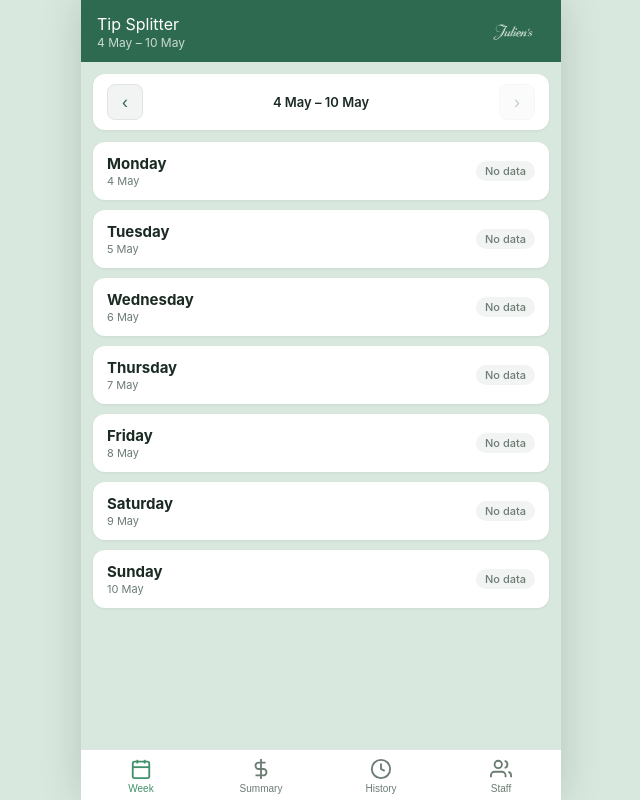
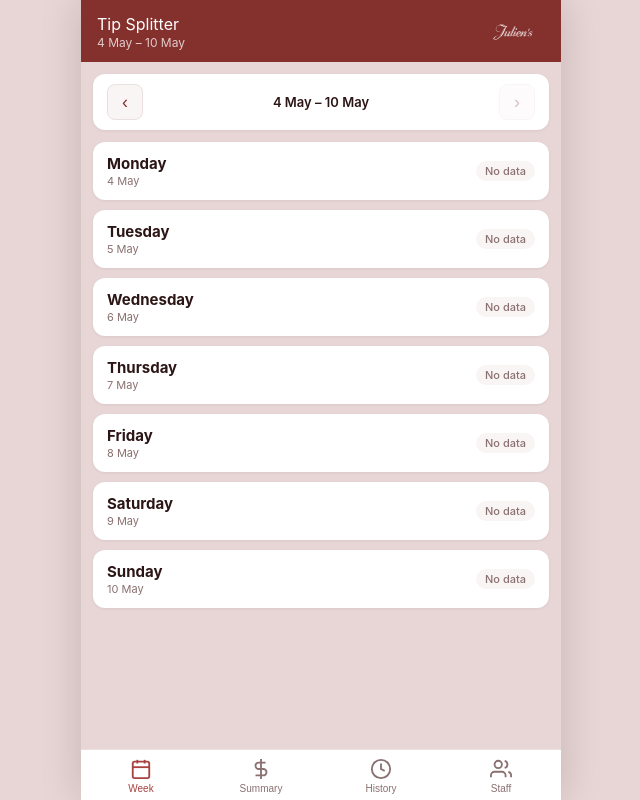
Before and after one commit to rom2o/TipSplitter, a Flask app: page / in a window 1280 px wide. Shown: the whole page, without its empty margins (319-959 px from the left). Run offline with Flask 3, Linux system fonts and the light colour scheme; data comes from the database, SQL or seed files in the repository; data that the repository does not hold is empty.

Commit message:
Retheme app to burgundy palette matching JBB logo (#84302D)

```diff
--- a/templates/index.html
+++ b/templates/index.html
@@ -13,14 +13,14 @@
     *, *::before, *::after { box-sizing: border-box; margin: 0; padding: 0; }
 
     :root {
-      --green:   #2D6A4F;
-      --green2:  #40916C;
-      --mint:    #74C69D;
-      --bg:      #F2F4F3;
+      --green:   #84302D;
+      --green2:  #A84340;
+      --mint:    #C4706D;
+      --bg:      #FAF5F5;
       --card:    #FFFFFF;
-      --border:  #E0E5E2;
-      --text:    #1B2B23;
-      --muted:   #6B7C73;
+      --border:  #EAE0E0;
+      --text:    #2C1515;
+      --muted:   #8A7070;
       --red:     #D62839;
       --safe:    env(safe-area-inset-bottom, 0px);
     }
@@ -31,7 +31,7 @@
     #app { display: flex; flex-direction: column; height: 100%; }
 
     @media (min-width: 768px) {
-      body { background: #D8E8DE; display: flex; justify-content: center; align-items: stretch; }
+      body { background: #E8D5D5; display: flex; justify-content: center; align-items: stretch; }
       #app { max-width: 480px; width: 100%; box-shadow: 0 0 40px rgba(0,0,0,.15); }
     }
     #header {
@@ -96,7 +96,7 @@
       font-size: 11px; color: var(--muted); background: var(--bg);
       border-radius: 20px; padding: 3px 9px; font-weight: 500;
     }
-    .day-badge.has-data { color: var(--green2); background: #E8F5EE; }
+    .day-badge.has-data { color: var(--green2); background: #F5E8E8; }
     .day-body { border-top: 1px solid var(--border); }
 
     /* ── Shift section ── */
@@ -570,7 +570,7 @@
           <span class="wk">${range}</span>
         </div>
         ${rows || '<div class="summary-empty">No data for this week yet.</div>'}
-        ${rows ? `<div class="summary-row" style="background:#F8FBF9">
+        ${rows ? `<div class="summary-row" style="background:#FBF5F5">
           <div><div class="summary-name" style="color:var(--muted)">Total Distributed</div></div>
           <div class="summary-amount" style="color:var(--text)">${fmtMoney(total)}</div>
         </div>` : ''}
```
Also changed, not shown: static/manifest.json.
